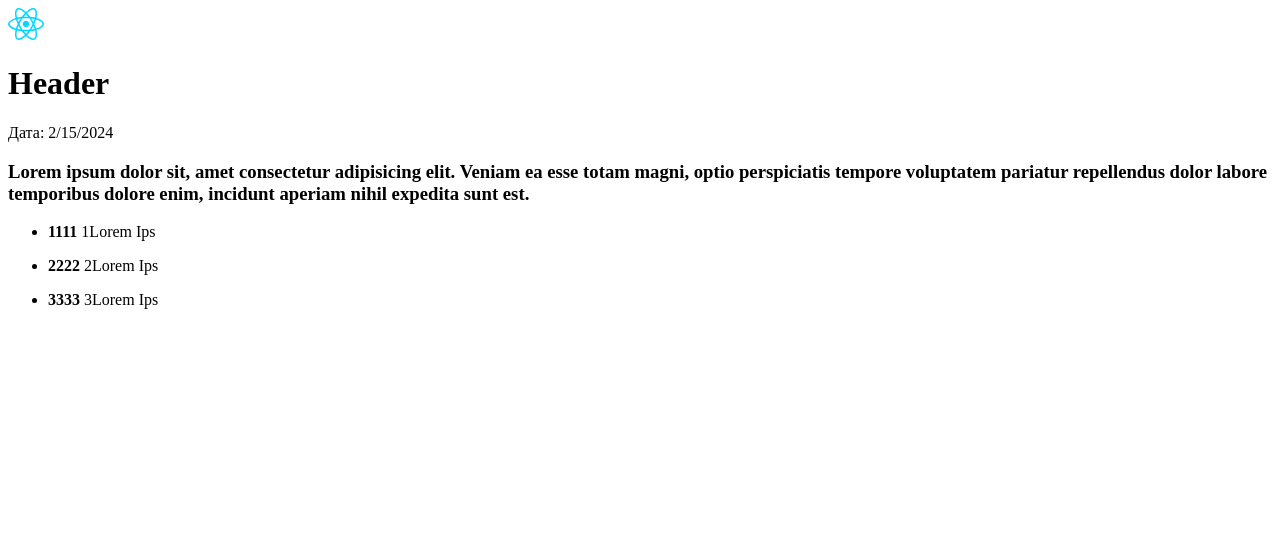
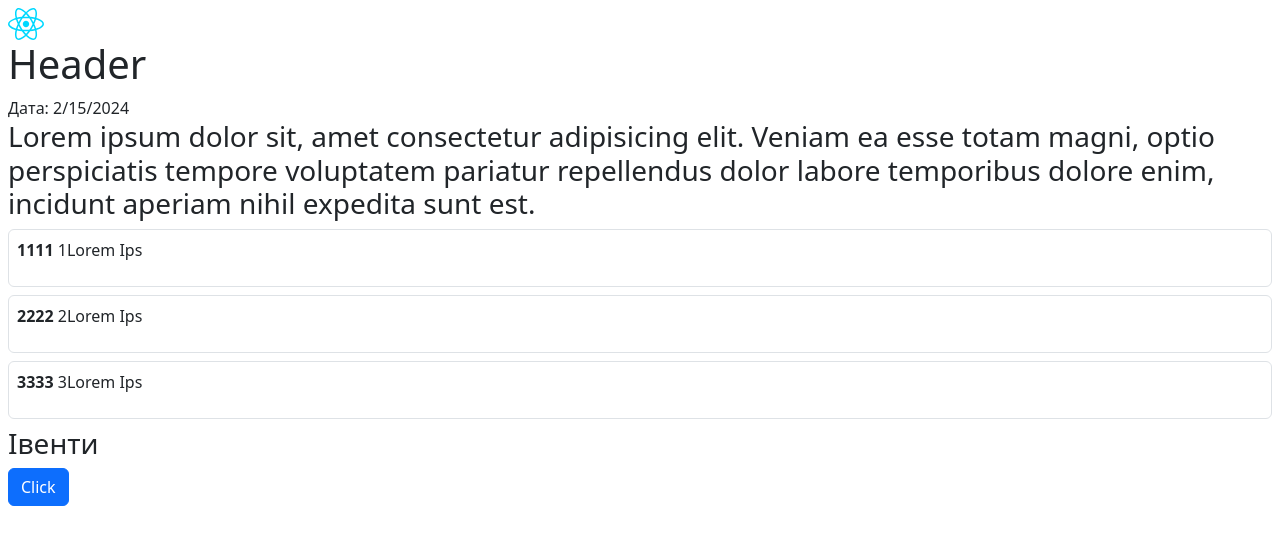
Before and after one commit to yuri-cyo/Learn-React-2024, a React (Vite) app: page / in a window 1280 px wide. Shown: the top 544 px of the page. Built offline with nearby package versions, Linux system fonts and the light colour scheme.

Commit message:
adding btn, bootstrap

```diff
--- a/index.html
+++ b/index.html
@@ -6,7 +6,7 @@
     <meta name="viewport" content="width=device-width, initial-scale=1.0" />
     <title>React Learn 2024</title>
   </head>
-  <body>
+  <body class="m-2">
     <div id="root"></div>
     <script type="module" src="/src/main.jsx"></script>
   </body>
--- a/package.json
+++ b/package.json
@@ -10,6 +10,7 @@
     "preview": "vite preview"
   },
   "dependencies": {
+    "bootstrap": "^5.3.2",
     "react": "^18.2.0",
     "react-dom": "^18.2.0"
   },
@@ -21,6 +22,7 @@
     "eslint-plugin-react": "^7.33.2",
     "eslint-plugin-react-hooks": "^4.6.0",
     "eslint-plugin-react-refresh": "^0.4.5",
+    "sass": "^1.70.0",
     "vite": "^5.1.0"
   }
 }
--- a/src/App.jsx
+++ b/src/App.jsx
@@ -1,34 +1,8 @@
 import Header from "./components/Header"
-import PropTypes from 'prop-types'
+import List from "./components/List"
+import arrList from "./store/store.js"
+import Button from "./components/Button"
 
-const arrList = [{
-  title: '1111',
-  description: '1Lorem Ips'
-},
-{
-  title: '2222',
-  description: '2Lorem Ips'
-},
-{
-  title: '3333',
-  description: '3Lorem Ips'
-}
-]
-function Listli({ title, description }) {
-  console.log(title, description)
-  return (
-    <li>
-      <p>
-        <strong>{title}</strong> {description}
-      </p>
-    </li>
-  )
-}
-
-Listli.propTypes = {
-  title: PropTypes.string.isRequired,
-  description: PropTypes.string.isRequired,
-};
 
 export default function App() {
   return(
@@ -38,10 +12,14 @@ export default function App() {
         <section>
           <h3>Lorem ipsum dolor sit, amet consectetur adipisicing elit. Veniam ea esse totam magni, optio perspiciatis tempore voluptatem pariatur repellendus dolor labore temporibus dolore enim, incidunt aperiam nihil expedita sunt est.</h3>
           <ul>
-            <Listli title={arrList[0].title} description={arrList[0].description} ></Listli>
-            <Listli {...arrList[1]} ></Listli>
-            <Listli {...arrList[2]} ></Listli>
+            <List title={arrList[0].title} description={arrList[0].description} />
+            <List {...arrList[1]} />
+            <List {...arrList[2]} />
           </ul>
+        </section>
+        <section>
+          <h3>Івенти</h3>
+          <Button />
         </section>
       </main>
     </div>
--- /dev/null
+++ b/src/components/Button.jsx
@@ -0,0 +1,3 @@
+export default function Button() {
+  return <button className="btn btn-primary">Click</button>
+}
--- /dev/null
+++ b/src/components/List.jsx
@@ -0,0 +1,18 @@
+import PropTypes from 'prop-types'
+
+export default function List({ title, description }) {
+  List.propTypes = {
+    title: PropTypes.string.isRequired,
+    description: PropTypes.string.isRequired,
+  };
+
+  console.log(title, description)
+
+  return (
+    <li className='border rounded p-2 mb-2'>
+      <p className='col-2'>
+        <strong>{title}</strong> {description}
+      </p>
+    </li>
+  )
+}
--- a/src/main.jsx
+++ b/src/main.jsx
@@ -1,7 +1,8 @@
 import React from 'react'
 import ReactDOM from 'react-dom/client'
 import App from './App.jsx'
-import './index.css'
+import 'bootstrap/dist/css/bootstrap.min.css';
+import './styles.scss'
 
 const root = document.getElementById('root')
 
--- /dev/null
+++ b/src/store/store.js
@@ -0,0 +1,15 @@
+const arrList = [{
+  title: '1111',
+  description: '1Lorem Ips'
+},
+{
+  title: '2222',
+  description: '2Lorem Ips'
+},
+{
+  title: '3333',
+  description: '3Lorem Ips'
+}
+];
+
+export default arrList
--- /dev/null
+++ b/src/styles.scss
@@ -0,0 +1,9 @@
+*, li, ul {
+  list-style: none;
+  padding: 0;
+  margin: 0;
+}
+
+body {
+  // background-color: #f0f0f0;
+}
--- a/vite.config.js
+++ b/vite.config.js
@@ -12,4 +12,10 @@ export default defineConfig({
       // додайте інші аліаси, які вам потрібні тут
     },
   },
-});
+  preprocessorOptions: {
+    scss: {
+      additionalData: `@import "@/styles.scss";`, // Додайте шлях до вашого основного файлу SCSS зі змінними
+    },
+  },
+},
+);
```
Also changed, not shown: src/index.css (deleted), 1 other file (tests, documents, lock files or other folders).
